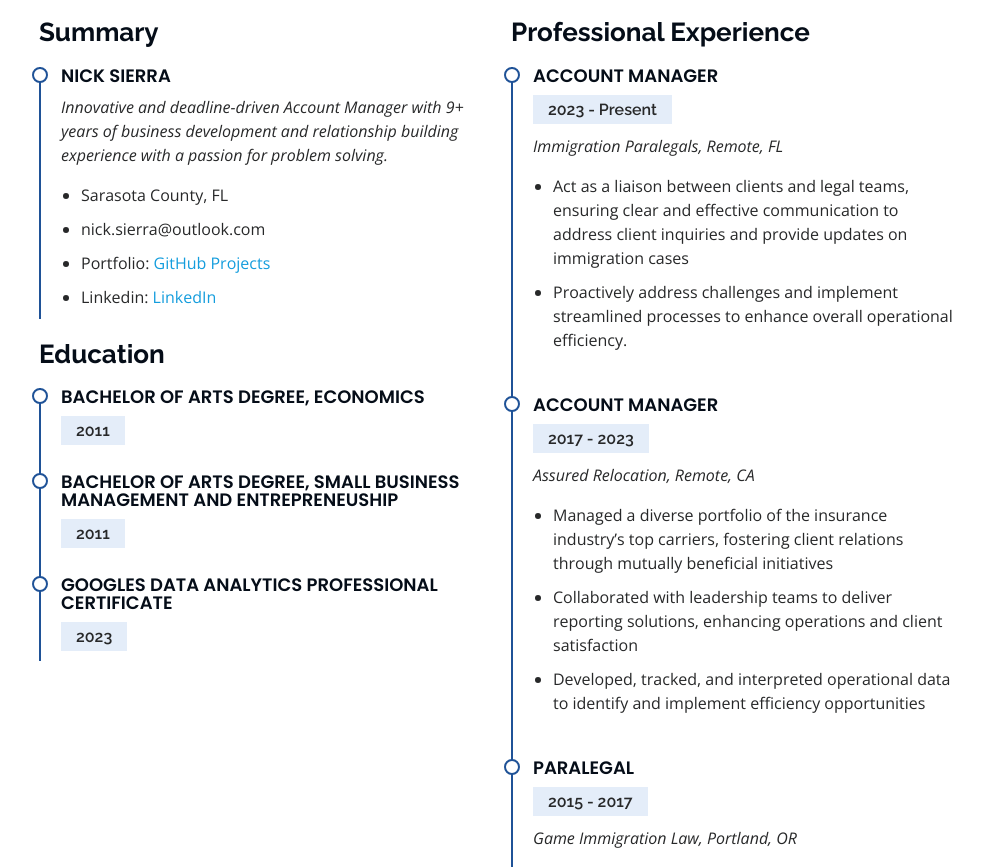
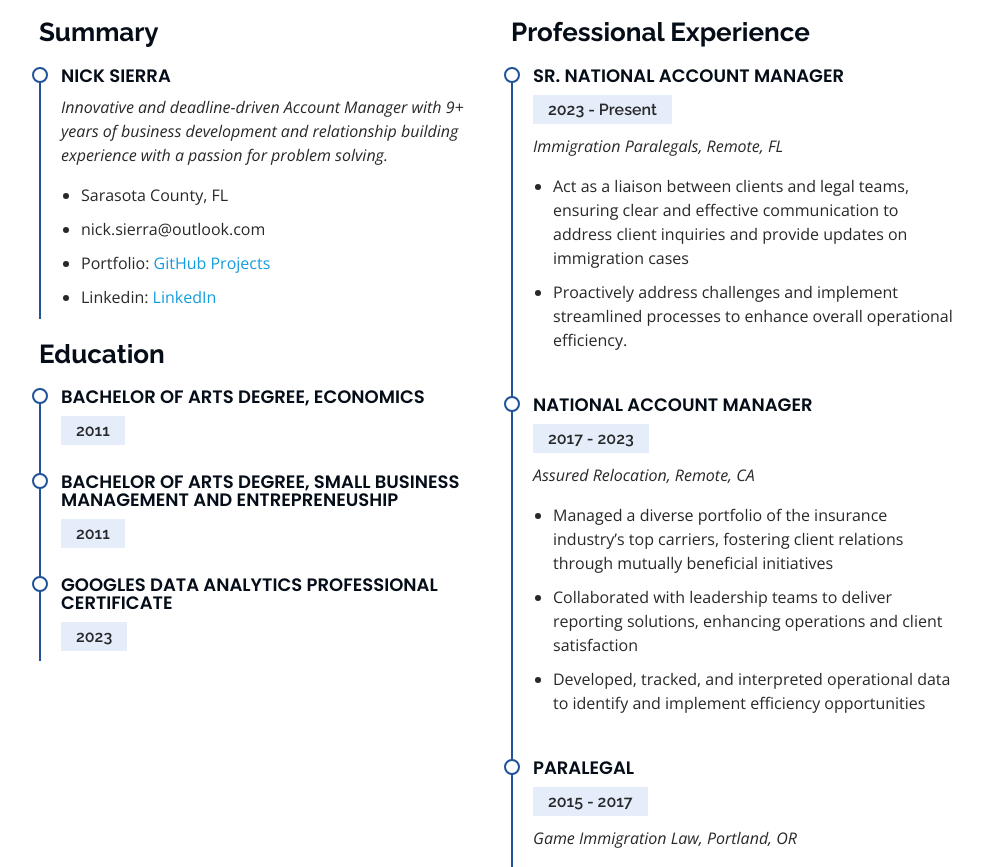
Before and after one commit to Nick-Sierra/Nick.Sierra.Github.io, a plain HTML site: page index.html in a window 1280 px wide. Shown: the part 2119-2986 px from the top of the page, without its empty margins (291-1274 px from the left). Drawn offline with nearby package versions, Linux system fonts and the light colour scheme.

Commit message:
Update index.html

```diff
--- a/index.html
+++ b/index.html
@@ -208,7 +208,7 @@
           <div class="col-lg-6" data-aos="fade-up" data-aos-delay="100">
             <h3 class="resume-title">Professional Experience</h3>
             <div class="resume-item">
-              <h4>Account Manager</h4>
+              <h4>Sr. National Account Manager</h4>
               <h5>2023 - Present</h5>
               <p><em>Immigration Paralegals, Remote, FL </em></p>
               <ul>
@@ -218,7 +218,7 @@
               </ul>
             </div>
             <div class="resume-item">
-              <h4>Account Manager</h4>
+              <h4>National Account Manager</h4>
               <h5>2017 - 2023</h5>
               <p><em>Assured Relocation, Remote, CA</em></p>
               <ul>
```
